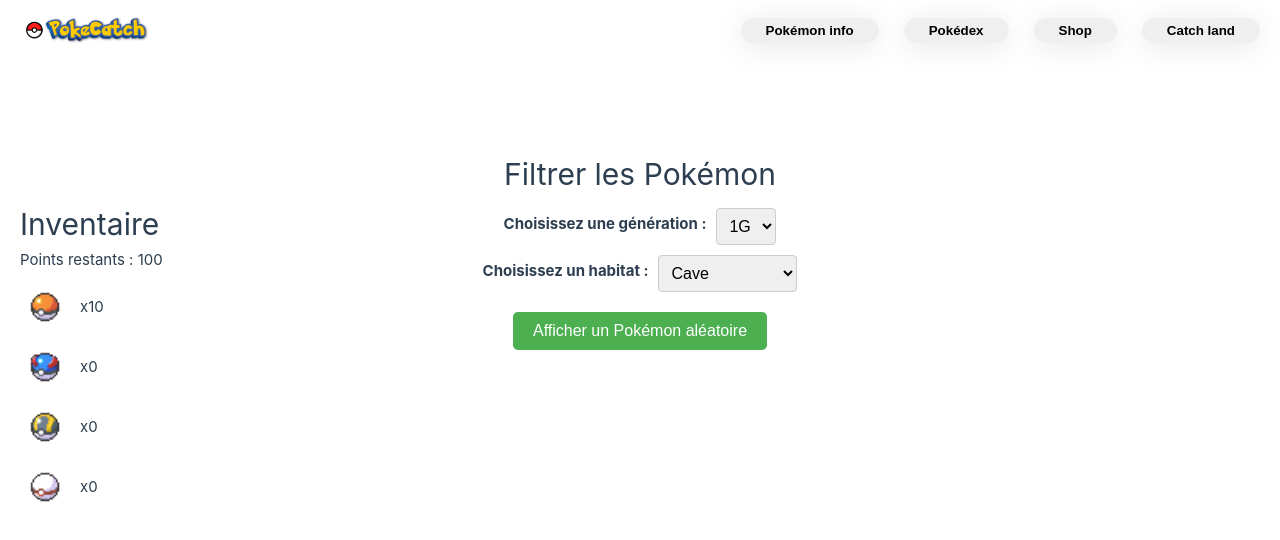
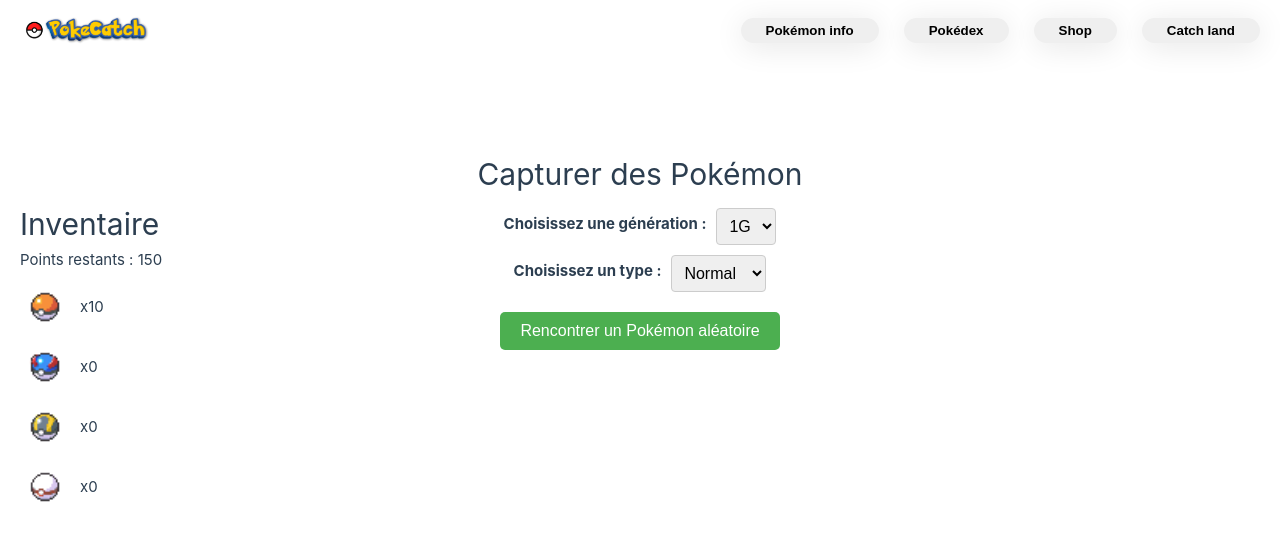
Before and after one commit to lucasrebl/PokeCatch, a Vue app: page /catch-land in a window 1280 px wide. Shown: the top 540 px of the page. Built offline with nearby package versions, Linux system fonts and the light colour scheme.

Commit message:
change fetch habitat by fetch type & front

```diff
--- a/src/components/CatchLandGeneration.vue
+++ b/src/components/CatchLandGeneration.vue
@@ -1,6 +1,11 @@
 <script setup lang="ts">
 import { ref } from 'vue';
 import { useInventoryStore } from '@/stores/inventory'; // Assurez-vous du bon chemin du store
+
+import pokeBallImg from "@/assets/PokéBall.png";
+import superBallImg from "@/assets/SuperBall.png";
+import hyperBallImg from "@/assets/HyperBall.png";
+import HonorBallImg from "@/assets/HonorBall.png";
 
 // Initialisation du store
 const inventoryStore = useInventoryStore();
@@ -18,21 +23,31 @@
     { label: '9G', value: 9 },
 ]);
 
-const habitatList = ref([
-    { label: 'Cave', value: 'cave' },
-    { label: 'Forest', value: 'forest' },
-    { label: 'Grassland', value: 'grassland' },
-    { label: 'Mountain', value: 'mountain' },
-    { label: 'Rare', value: 'rare' },
-    { label: 'Rough Terrain', value: 'rough-terrain' },
-    { label: 'Sea', value: 'sea' },
-    { label: 'Urban', value: 'urban' },
-    { label: "Water's Edge", value: 'waters-edge' },
+const typeList = ref([
+    { label: 'Normal', value: 'normal' },
+    { label: 'Fire', value: 'fire' },
+    { label: 'Water', value: 'water' },
+    { label: 'Grass', value: 'grass' },
+    { label: 'Electric', value: 'electric' },
+    { label: 'Ice', value: 'ice' },
+    { label: 'Fighting', value: 'fighting' },
+    { label: 'Poison', value: 'poison' },
+    { label: 'Ground', value: 'ground' },
+    { label: 'Flying', value: 'flying' },
+    { label: 'Psychic', value: 'psychic' },
+    { label: 'Bug', value: 'bug' },
+    { label: 'Rock', value: 'rock' },
+    { label: 'Ghost', value: 'ghost' },
+    { label: 'Dark', value: 'dark' },
+    { label: 'Dragon', value: 'dragon' },
+    { label: 'Steel', value: 'steel' },
+    { label: 'Fairy', value: 'fairy' },
 ]);
+
 
 // Sélections de l'utilisateur
 const selectedGeneration = ref(1);
-const selectedHabitat = ref('cave');
+const selectedType = ref('normal');
 
 // Pokémon aléatoire affiché
 const randomPokemon = ref<{ name: string, id: number, image: string, captureRate: number, captureMessage?: string } | string | null>(null);
@@ -58,42 +73,37 @@
             return;
         }
 
+        // Obtenir les Pokémon du type sélectionné
+        const typeResponse = await fetch(`https://pokeapi.co/api/v2/type/${selectedType.value}`);
+        const typeData = await typeResponse.json();
+        const pokemonsOfType = typeData.pokemon.map((p: any) => {
+            const id = parseInt(p.pokemon.url.split('/').slice(-2)[0], 10);
+            return { name: p.pokemon.name, id };
+        });
+
+        // Filtrer les Pokémon par génération
         const [start, end] = generationRange[selectedGeneration.value];
-        const allPokemons: any[] = [];
+        const filteredPokemons = pokemonsOfType.filter((p: { id: number }) => p.id >= start && p.id <= end);
 
-        // Récupérer tous les Pokémon de la génération sélectionnée
-        for (let id = start; id <= end; id++) {
-            const response = await fetch(`https://pokeapi.co/api/v2/pokemon/${id}`);
-            const data = await response.json();
-
-            // Récupérer les informations de l'habitat
-            const speciesResponse = await fetch(data.species.url);
-            const speciesData = await speciesResponse.json();
-
-            // Si l'habitat correspond, ajouter à la liste des Pokémon filtrés
-            const normalizedHabitat = speciesData.habitat?.name.toLowerCase().replace("'", '') || '';
-            const normalizedSelectedHabitat = selectedHabitat.value.toLowerCase().replace("'", '');
-
-            if (normalizedHabitat === normalizedSelectedHabitat) {
-                allPokemons.push({
-                    name: data.name,
-                    id: data.id,
-                    image: data.sprites.front_default,
-                    captureRate: speciesData.capture_rate, // Taux de capture du Pokémon
-                });
-            }
-        }
-
-        // Si aucun Pokémon ne correspond, afficher un message
-        if (allPokemons.length === 0) {
-            randomPokemon.value = `Aucun Pokémon trouvé pour cet habitat dans cette génération.`;
+        if (filteredPokemons.length === 0) {
+            randomPokemon.value = `Aucun Pokémon trouvé pour ce type dans cette génération.`;
             return;
         }
 
-        // Choisir un Pokémon aléatoire parmi ceux filtrés
-        const randomIndex = Math.floor(Math.random() * allPokemons.length);
-        randomPokemon.value = allPokemons[randomIndex];
+        // Choisir un Pokémon aléatoire
+        const randomIndex = Math.floor(Math.random() * filteredPokemons.length);
+        const randomPokemonData = filteredPokemons[randomIndex];
 
+        // Récupérer les informations détaillées du Pokémon
+        const response = await fetch(`https://pokeapi.co/api/v2/pokemon/${randomPokemonData.id}`);
+        const data = await response.json();
+
+        randomPokemon.value = {
+            name: data.name,
+            id: data.id,
+            image: data.sprites.front_default,
+            captureRate: data.species.capture_rate, // Taux de capture
+        };
     } catch (error) {
         randomPokemon.value = 'Erreur lors de la récupération des données.';
         console.error('Erreur attrapée :', error);
@@ -114,7 +124,7 @@
 
 <template>
     <main>
-        <h1>Filtrer les Pokémon</h1>
+        <h1>Capturer des Pokémon</h1>
 
         <div class="form-group">
             <label for="generation">Choisissez une génération :</label>
@@ -126,15 +136,15 @@
         </div>
 
         <div class="form-group">
-            <label for="habitat">Choisissez un habitat :</label>
-            <select id="habitat" v-model="selectedHabitat">
-                <option v-for="habitat in habitatList" :key="habitat.value" :value="habitat.value">
-                    {{ habitat.label }}
+            <label for="type">Choisissez un type :</label>
+            <select id="type" v-model="selectedType">
+                <option v-for="type in typeList" :key="type.value" :value="type.value">
+                    {{ type.label }}
                 </option>
             </select>
         </div>
 
-        <button @click="fetchRandomPokemon">Afficher un Pokémon aléatoire</button>
+        <button class="button" @click="fetchRandomPokemon">Rencontrer un Pokémon aléatoire</button>
 
         <div v-if="randomPokemon" class="result">
             <p v-if="typeof randomPokemon === 'object'">
@@ -150,10 +160,22 @@
 
             <!-- Boutons pour capturer le Pokémon -->
             <div v-if="typeof randomPokemon === 'object'">
-                <button @click="capturePokemon('pokeBall')">Utiliser PokéBall</button>
-                <button @click="capturePokemon('superBall')">Utiliser SuperBall</button>
-                <button @click="capturePokemon('hyperBall')">Utiliser HyperBall</button>
-                <button @click="capturePokemon('honorBall')">Utiliser HonorBall</button>
+                <button :disabled="inventoryStore.inventory.pokeBall <= 0" @click="capturePokemon('pokeBall')"
+                    class="ball-button">
+                    <img :src="pokeBallImg" alt="Poké Ball" />
+                </button>
+                <button :disabled="inventoryStore.inventory.superBall <= 0" @click="capturePokemon('superBall')"
+                    class="ball-button">
+                    <img :src="superBallImg" alt="superBall" />
+                </button>
+                <button :disabled="inventoryStore.inventory.hyperBall <= 0" @click="capturePokemon('hyperBall')"
+                    class="ball-button">
+                    <img :src="hyperBallImg" alt="hyperBall" />
+                </button>
+                <button :disabled="inventoryStore.inventory.honorBall <= 0" @click="capturePokemon('honorBall')"
+                    class="ball-button">
+                    <img :src="HonorBallImg" alt="honorBall" />
+                </button>
             </div>
         </div>
     </main>
@@ -186,7 +208,7 @@
     margin-left: 10px;
 }
 
-button {
+.button {
     display: block;
     margin: 20px auto;
     padding: 10px 20px;
@@ -198,7 +220,32 @@
     cursor: pointer;
 }
 
-button:hover {
+.ball-button {
+    margin: 20px auto;
+    padding: 10px 20px;
+    border: none;
+    border-radius: 5px;
+    cursor: pointer;
+    background: none;
+    transition: transform 0.3s ease;
+}
+
+.ball-button img {
+    max-width: 200px;
+    height: 70px;
+}
+
+.ball-button:hover {
+    transform: scale(1.5);
+}
+
+.ball-button:disabled {
+    opacity: 0.5;
+    cursor: not-allowed;
+    pointer-events: none;
+}
+
+.button:hover {
     background-color: #45a049;
 }
 
--- a/src/stores/inventory.ts
+++ b/src/stores/inventory.ts
@@ -1,9 +1,12 @@
 import { defineStore } from "pinia";
 import { ref, watch } from "vue";
 
+// Chargement des données du localStorage ou initialisation par défaut
 const loadInventory = () => {
   const savedInventory = localStorage.getItem("inventory");
-  return savedInventory ? JSON.parse(savedInventory) : {
+  return savedInventory
+    ? JSON.parse(savedInventory)
+    : {
         pokeBall: 10,
         superBall: 0,
         hyperBall: 0,
@@ -11,21 +14,36 @@
       };
 };
 
+// Fonction pour sauvegarder l'inventaire dans le localStorage
 const saveInventory = (inventory: Record<string, number>) => {
   localStorage.setItem("inventory", JSON.stringify(inventory));
 };
 
 export const useInventoryStore = defineStore("inventory", () => {
-  const points = ref(Number(localStorage.getItem("points")) || 100);
+  // Chargement des points depuis le localStorage ou initialisation
+  const points = ref(Number(localStorage.getItem("points")) || 150);
   const inventory = ref(loadInventory());
 
-  watch(inventory, (newInventory) => {
+  // Enregistrement immédiat des données si elles ne sont pas dans le localStorage
+  localStorage.setItem("points", points.value.toString());
+  saveInventory(inventory.value);
+
+  // Synchronisation avec le localStorage en cas de changement
+  watch(
+    inventory,
+    (newInventory) => {
       saveInventory(newInventory);
-  }, { deep: true });
+    },
+    { deep: true, immediate: true }
+  );
 
-  watch(points, (newPoints) => {
+  watch(
+    points,
+    (newPoints) => {
       localStorage.setItem("points", newPoints.toString());
-  });
+    },
+    { immediate: true }
+  );
 
   const buyItem = (cost: number, item: keyof typeof inventory.value) => {
     if (points.value >= cost) {
@@ -36,7 +54,7 @@
     return false;
   };
 
-  const capturePokemon = (pokemon: { name: string, id: number, captureRate: number }, ballType: string) => {
+  const capturePokemon = (pokemon: { name: string; id: number; captureRate: number }, ballType: string) => {
     const ballMultipliers: Record<string, number> = {
       pokeBall: 1.5,
       superBall: 2.0,
@@ -56,10 +74,22 @@
 
     const success = Math.random() * 100 < captureChance;
     if (success) {
-      // Ajouter le Pokémon au localStorage si capturé
       let capturedPokemons = JSON.parse(localStorage.getItem("capturedPokemons") || "[]");
-      capturedPokemons.push({ name: pokemon.name, id: pokemon.id });
+      capturedPokemons.push({
+        name: pokemon.name,
+        id: pokemon.id,
+      });
       localStorage.setItem("capturedPokemons", JSON.stringify(capturedPokemons));
+
+      let pointsToAdd = 0;
+      if (captureChance <= 20) pointsToAdd = 500;
+      else if (captureChance <= 40) pointsToAdd = 400;
+      else if (captureChance <= 60) pointsToAdd = 300;
+      else if (captureChance <= 80) pointsToAdd = 150;
+      else if (captureChance <= 90) pointsToAdd = 100;
+      else pointsToAdd = 50;
+
+      points.value += pointsToAdd;
 
       return { success: true, message: "Le Pokémon a été capturé !" };
     } else {
```
Lines whose indentation alone changed are shown as unchanged.
